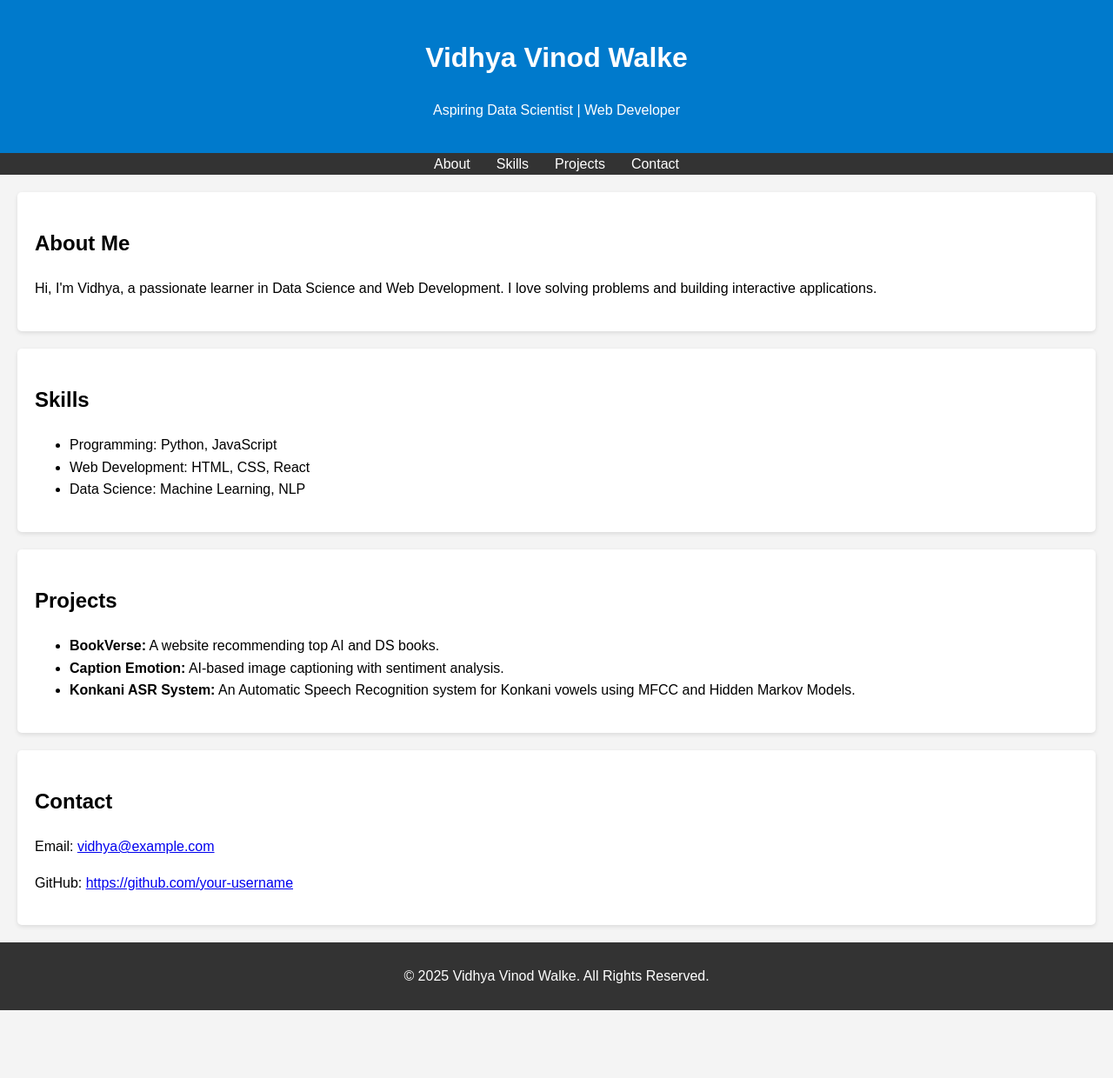
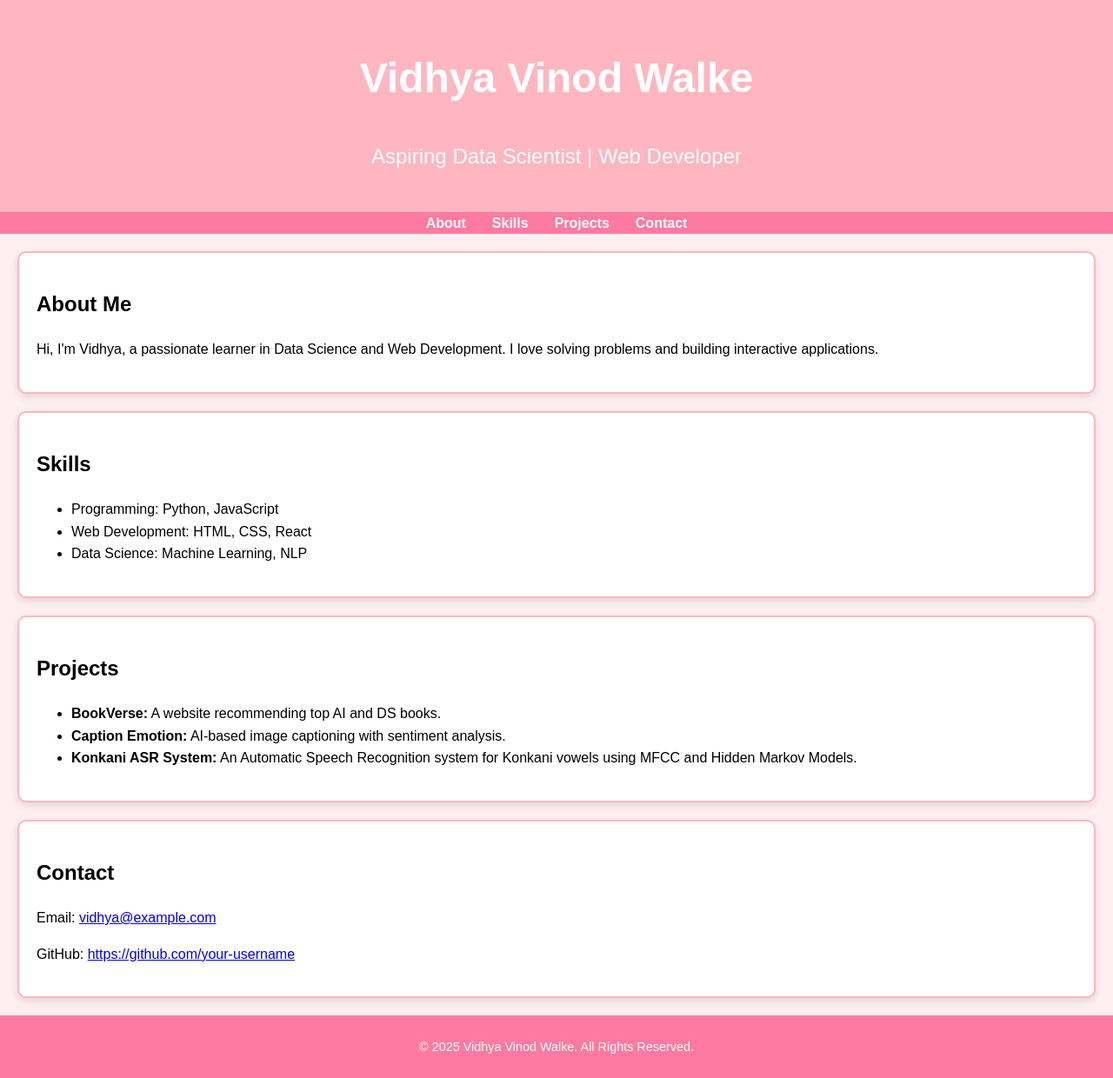
Before and after one commit to VidhyaWalke/VidhyaWalke.github.io, a plain HTML site: page index.html in a window 1280 px wide. Shown: the whole page at 87% size. Before the commit the page ends 1162 px from the top, so only its background shows below. Drawn offline with Linux system fonts and the light colour scheme.

Commit message:
Update index.css

```diff
--- a/index.css
+++ b/index.css
@@ -1,22 +1,23 @@
 body {
-  font-family: Arial, sans-serif;
+  font-family: 'Poppins', sans-serif;
   margin: 0;
   padding: 0;
   line-height: 1.6;
-  background-color: #f4f4f4;
+  background-color: #ffeef2;
 }
 
 header {
   text-align: center;
   padding: 20px;
-  background-color: #007acc;
+  background-color: #ffb6c1;
   color: white;
+  font-size: 1.5rem;
 }
 
 nav ul {
   display: flex;
   justify-content: center;
-  background: #333;
+  background: #ff7aa2;
   padding: 0;
   list-style: none;
   margin: 0;
@@ -29,19 +30,22 @@ nav ul li {
 nav ul li a {
   color: white;
   text-decoration: none;
+  font-weight: bold;
 }
 
 section {
   padding: 20px;
   margin: 20px;
   background: white;
-  border-radius: 5px;
-  box-shadow: 0 2px 5px rgba(0, 0, 0, 0.1);
+  border-radius: 10px;
+  box-shadow: 0 4px 10px rgba(0, 0, 0, 0.1);
+  border: 2px solid #ffb6c1;
 }
 
 footer {
   text-align: center;
   padding: 10px;
-  background-color: #333;
+  background-color: #ff7aa2;
   color: white;
+  font-size: 0.9rem;
 }
```
